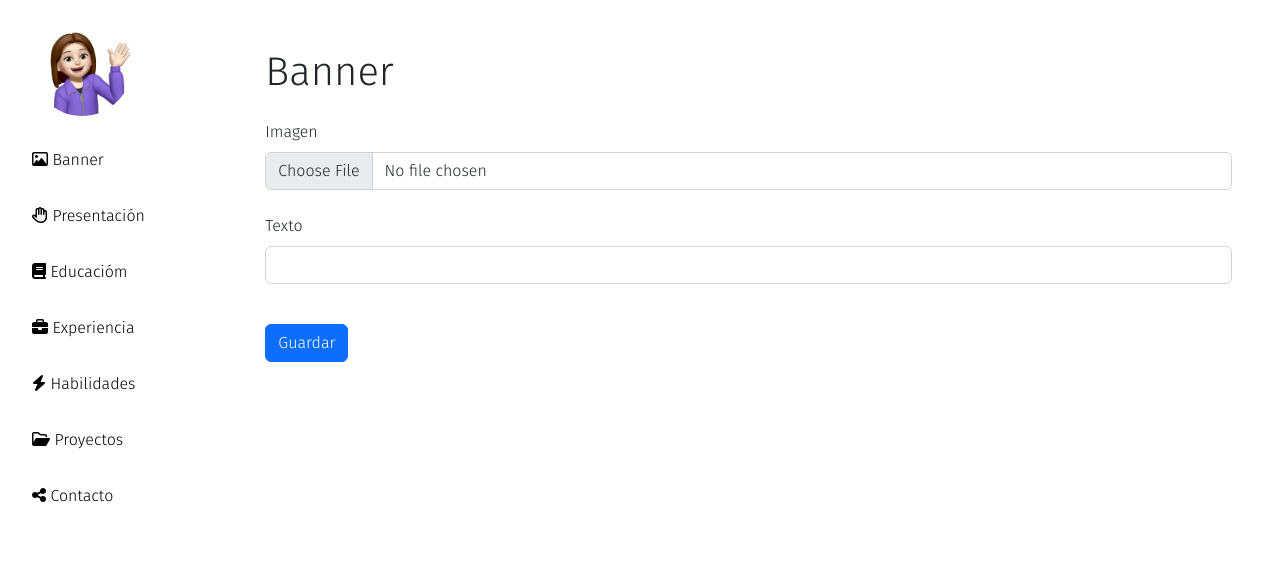
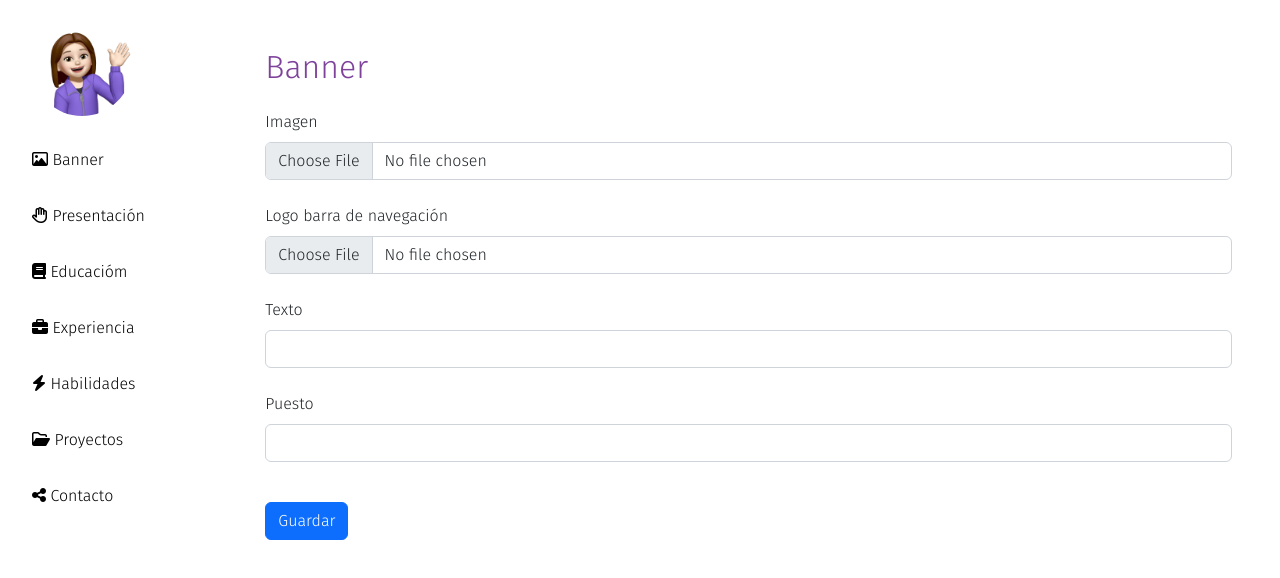
Before and after one commit to MartinaFrenda/Portfolio, an Angular app: page /#/panel in a window 1280 px wide. Shown: the top 578 px of the page. Built offline with nearby package versions, Linux system fonts and the light colour scheme.

Commit message:
correcion del panel, listo

```diff
--- a/src/app/componentes/habilidades/habilidades.component.css
+++ b/src/app/componentes/habilidades/habilidades.component.css
@@ -1,4 +1,10 @@
 /* habilidades */
-.habilidades{
+.violeta.habilidades{
     margin-top: 4rem;
 }
+.progress{
+    margin-bottom: 0.7rem;
+}
+.progress-bar{
+    background-color: #7E429B;
+}
--- a/src/app/componentes/habilidades/habilidades.component.html
+++ b/src/app/componentes/habilidades/habilidades.component.html
@@ -1,7 +1,12 @@
 <!--Habilidades-->
 <section class="habilidades">
-    <div class="container">
-      <h1 class="violeta habilidades">Habilidades</h1>
-      <h4>...</h4>
+  <div class="container">
+    <h2 class="violeta habilidades">Habilidades</h2>
+    <div class="progress" *ngFor="let habilidades of habilidades">
+      <div class="progress-bar progress-bar-striped progress-bar-animated" [style.width.%]="habilidades.porcentaje" role="progressbar"
+      aria-label="Animated striped example" aria-valuenow="75" aria-valuemin="0" aria-valuemax="100">
+         {{ habilidades.nombre }}
+      </div>
     </div>
-  </section>
+  </div>
+</section>
--- a/src/app/componentes/panel/panel.component.html
+++ b/src/app/componentes/panel/panel.component.html
@@ -42,15 +42,23 @@
           <div class="tab-content" id="nav-tabContent">
             <div class="tab-pane fade show active" id="list-home" role="tabpanel" aria-labelledby="list-banner-list">
                 <div class="container px-5">
-                    <h1 class="violeta">Banner</h1>
+                    <h2 class="violeta">Banner</h2>
                     <form>
                         <div class="mb-3 redes">
                           <label for="imagen" class="form-label">Imagen</label>
                           <input class="form-control" type="file" id="imagen">
                         </div>
                         <div class="mb-3 redes">
+                          <label for="logo" class="form-label">Logo barra de navegación</label>
+                          <input class="form-control" type="file" id="logo">
+                        </div>
+                        <div class="mb-3 redes">
                           <label for="texto" class="form-label">Texto</label>
                           <input type="text" class="form-control" id="texto">
+                        </div>
+                        <div class="mb-3 redes">
+                          <label for="puesto" class="form-label">Puesto</label>
+                          <input type="text" class="form-control" id="puesto">
                         </div>
                         <button type="submit" class="btn btn-primary redes">Guardar</button>
                       </form>
@@ -58,7 +66,7 @@
             </div>
             <div class="tab-pane fade" id="list-presentacion" role="tabpanel" aria-labelledby="list-presentacion-list">
                 <div class="container px-5">
-                    <h1 class="violeta">Presentación</h1>
+                    <h2 class="violeta">Presentación</h2>
                     <form>
                         <div class="mb-3 redes">
                           <label for="fotoperfil" class="form-label">Foto de perfil</label>
@@ -74,19 +82,27 @@
             </div>
             <div class="tab-pane fade" id="list-educacion" role="tabpanel" aria-labelledby="list-educacion-list">
                 <div class="container px-5">
-                    <h1 class="violeta">Educación</h1>
+                    <h2 class="violeta">Educación</h2>
                     <form>
                         <div class="mb-3 redes">
-                          <label for="colegio" class="form-label"> {{_servicio.info.colegio}} </label>
-                          <input type="text" class="form-control" id="colegio">
+                          <label for="institucion" class="form-label">Institución</label>
+                          <input type="text" class="form-control" id="institucion">
                         </div>
                         <div class="mb-3 redes">
-                          <label for="curso" class="form-label">{{_servicio.info.curso}}</label>
-                          <input type="text" class="form-control" id="curso">
+                          <label for="titulo" class="form-label">Título</label>
+                          <input type="text" class="form-control" id="titulo">
                         </div>
                         <div class="mb-3 redes">
-                            <label for="facultad" class="form-label">{{_servicio.info.facultad}}</label>
-                            <input type="text" class="form-control" id="facultad">
+                            <label for="descripcion" class="form-label">Descripción</label>
+                            <input type="text" class="form-control" id="descripcion">
+                          </div>
+                          <div class="mb-3 redes">
+                            <label for="inicio" class="form-label">Inicio</label>
+                            <input type="text" class="form-control" id="inicio">
+                          </div>
+                          <div class="mb-3 redes">
+                            <label for="fin" class="form-label">Fin</label>
+                            <input type="text" class="form-control" id="fin">
                           </div>
                         <button type="submit" class="btn btn-primary redes">Guardar</button>
                       </form>
@@ -94,24 +110,64 @@
             </div>
             <div class="tab-pane fade" id="list-experiencia" role="tabpanel" aria-labelledby="list-experiencia-list">
                     <div class="container px-5">
-                    <h1 class="violeta">Experiencia</h1>
+                    <h2 class="violeta">Experiencia</h2>
                     <form>
+                      <div class="mb-3 redes">
+                        <label for="empresa" class="form-label">Empresa</label>
+                        <input type="text" class="form-control" id="empresa">
+                      </div>
+                      <div class="mb-3 redes">
+                          <label for="puesto" class="form-label">Puesto</label>
+                          <input type="text" class="form-control" id="puesto">
+                        </div>
                         <div class="mb-3 redes">
-                          <label for="experiencia" class="form-label">...</label>
-                          <input type="text" class="form-control" id="experiencia">
+                          <label for="inicio" class="form-label">Inicio</label>
+                          <input type="text" class="form-control" id="inicio">
+                        </div>
+                        <div class="mb-3 redes">
+                          <label for="fin" class="form-label">Fin</label>
+                          <input type="text" class="form-control" id="fin">
                         </div>
                         <button type="submit" class="btn btn-primary redes">Guardar</button>
                       </form>
                     </div>
             </div>
-            <div class="tab-pane fade" id="list-habilidades" role="tabpanel" aria-labelledby="list-habilidades-list">texto 5</div>
+            <div class="tab-pane fade" id="list-habilidades" role="tabpanel" aria-labelledby="list-habilidades-list">
+              <div class="container px-5">
+                <h2 class="violeta">Habilidades</h2>
+                <form>
+                    <div class="mb-3 redes">
+                      <label for="nombre" class="form-label">Nombre</label>
+                      <input type="text" class="form-control" id="nombre">
+                    </div>
+                    <div class="mb-3 redes">
+                      <label for="porcentaje" class="form-label">Porcentaje</label>
+                      <input type="text" class="form-control" id="porcentaje">
+                    </div>
+                    <button type="submit" class="btn btn-primary redes">Guardar</button>
+                  </form>
+                </div>
+            </div>
+
             <div class="tab-pane fade" id="list-proyectos" role="tabpanel" aria-labelledby="list-proyectos-list">
                 <div class="container px-5">
-                    <h1 class="violeta">Proyectos</h1>
+                    <h2 class="violeta">Proyectos</h2>
                     <form>
+                      <div class="mb-3 redes">
+                        <label for="empresa" class="form-label">Empresa</label>
+                        <input type="text" class="form-control" id="empresa">
+                      </div>
+                      <div class="mb-3 redes">
+                          <label for="link" class="form-label">Link</label>
+                          <input type="text" class="form-control" id="link">
+                        </div>
                         <div class="mb-3 redes">
-                          <label for="proyectos" class="form-label">...</label>
-                          <input type="text" class="form-control" id="proyectos">
+                          <label for="inicio" class="form-label">Inicio</label>
+                          <input type="text" class="form-control" id="inicio">
+                        </div>
+                        <div class="mb-3 redes">
+                          <label for="fin" class="form-label">Fin</label>
+                          <input type="text" class="form-control" id="fin">
                         </div>
                         <button type="submit" class="btn btn-primary redes">Guardar</button>
                       </form>
@@ -119,7 +175,7 @@
             </div>
             <div class="tab-pane fade" id="list-contacto" role="tabpanel" aria-labelledby="list-contacto-list">
                 <div class="container px-5">
-                <h1 class="violeta">Redes sociales</h1>
+                <h2 class="violeta">Redes sociales</h2>
                 <form>
                     <div class="mb-3 redes">
                       <label for="instagram" class="form-label">Instagram</label>
@@ -133,6 +189,10 @@
                         <label for="github" class="form-label">Github</label>
                         <input type="text" class="form-control" id="github">
                       </div>
+                      <div class="mb-3 redes">
+                        <label for="correo" class="form-label">Correo</label>
+                        <input type="text" class="form-control" id="correo">
+                      </div>
                     <button type="submit" class="btn btn-primary redes">Guardar</button>
                   </form>
                 </div>
```
